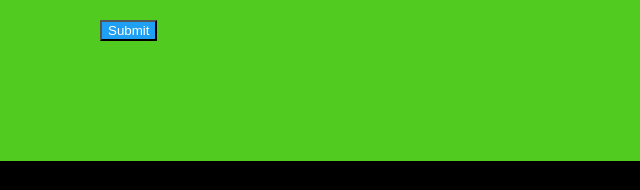
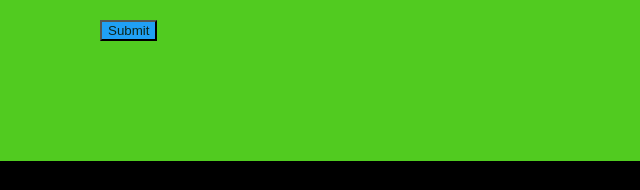
Before and after one commit to LissetteMariePortfolio/MyPortfolioSite, a plain HTML site: page shouldyoupm.html in a window 1280 px wide. Shown: the part 2595-2785 px from the top of the page, 0-640 px from the left. Drawn offline with Linux system fonts and the light colour scheme.

Commit message:
Fixed button contrast issue

```diff
--- a/css/style.css
+++ b/css/style.css
@@ -155,7 +155,7 @@
 
 .button_styling {
   background-color: rgb(32, 160, 245);
-  color: white;
+  color:#0c271d;
 }
 
 .parent_2_inner {
```
